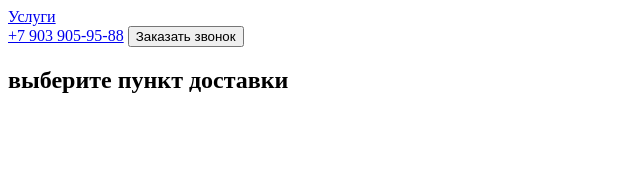
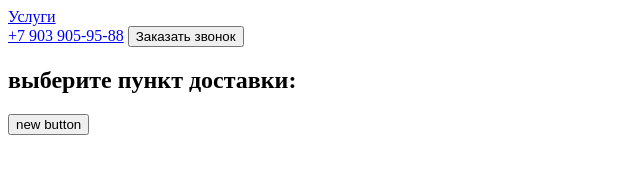
Before and after one commit to RomanReignsForever/app, a plain HTML site: page index.html in a window 1280 px wide. Shown: the whole page, without its empty margins (0-640 px from the left). Drawn offline with Linux system fonts and the light colour scheme.

Commit message:
new button

```diff
--- a/index.html
+++ b/index.html
@@ -17,6 +17,7 @@
             <button>Заказать звонок</button>
         </div>
     </header>
-    <h2>выберите пункт доставки</h2>
+    <h2>выберите пункт доставки:</h2>
+    <button>new button</button>
 </body>
 </html>
```
